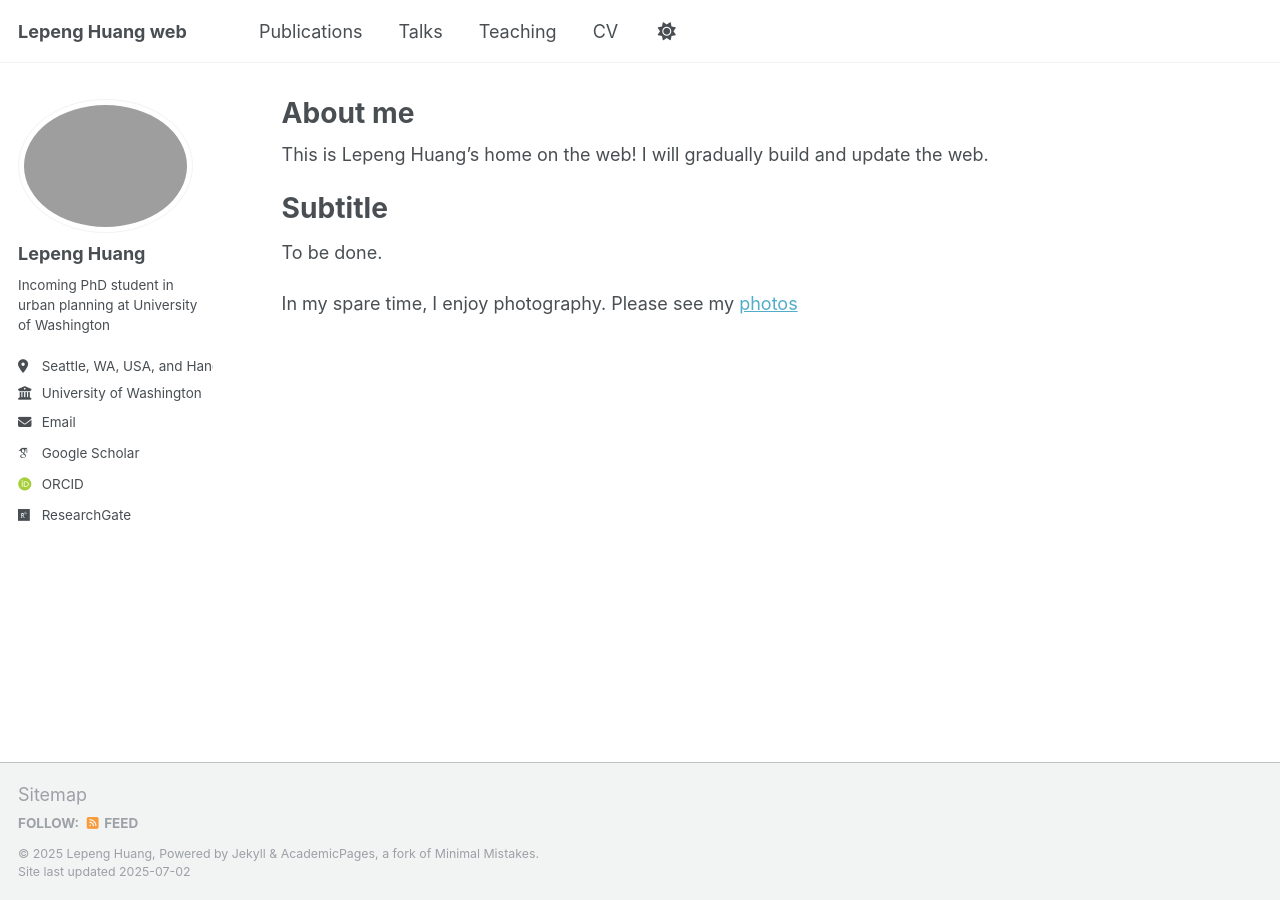
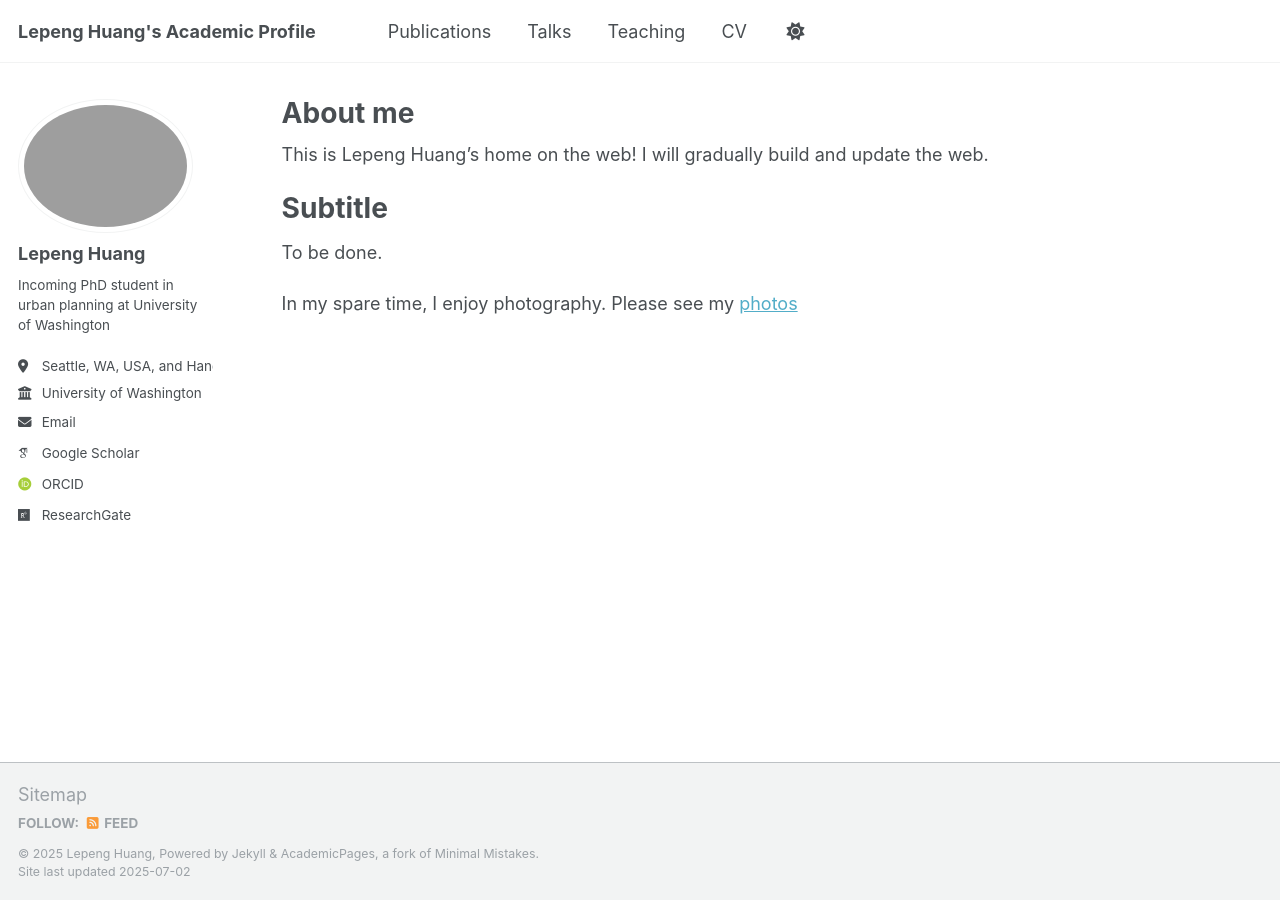
Before and after one commit to lepenghuang/lepenghuang.github.io, a Jekyll site: the page built from _pages/about.md, in a window 1280 px wide. Built offline with Jekyll 4.4.1, drawn with Linux system fonts in a browser that asks for light colours; some web fonts are replaced; a script that is not in the unit is left out.

Commit message:
Update _config.yml

```diff
--- a/_config.yml
+++ b/_config.yml
@@ -9,7 +9,7 @@
 # Basic Site Settings
 locale                   : "en-US"
 site_theme               : "Academic Profile"
-title                    : "Lepeng Huang web"
+title                    : "Lepeng Huang's Academic Profile"
 title_separator          : ":"
 name                     : &name "Lepeng Huang"
 description              : &description "PhD student"
```
